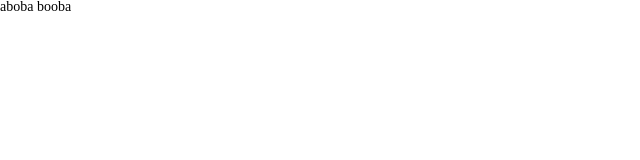
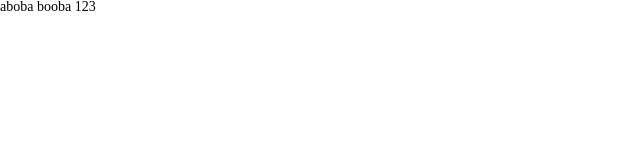
Before and after one commit to tolyanto/rsschool-cv, a plain HTML site: page index.html in a window 1280 px wide. Shown: the full height of the page, 0-640 px from the left. Drawn offline with Linux system fonts and the light colour scheme.

Commit message:
feat: add some numbers

```diff
--- a/index.html
+++ b/index.html
@@ -9,7 +9,7 @@
 </head>
 <body>
     <div>
-        aboba booba
+        aboba booba 123
   </div>
 </body>
 </html>
```
